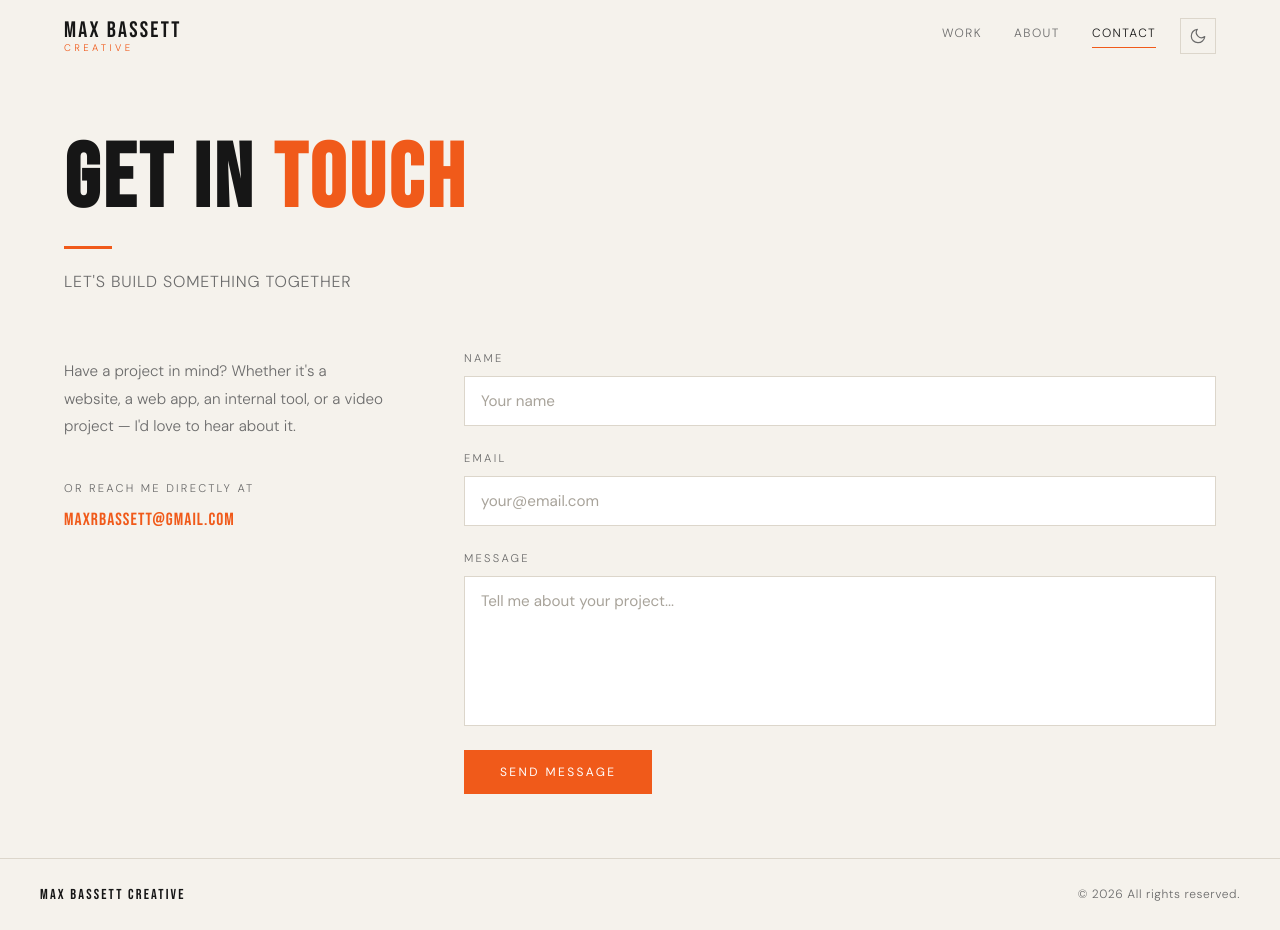
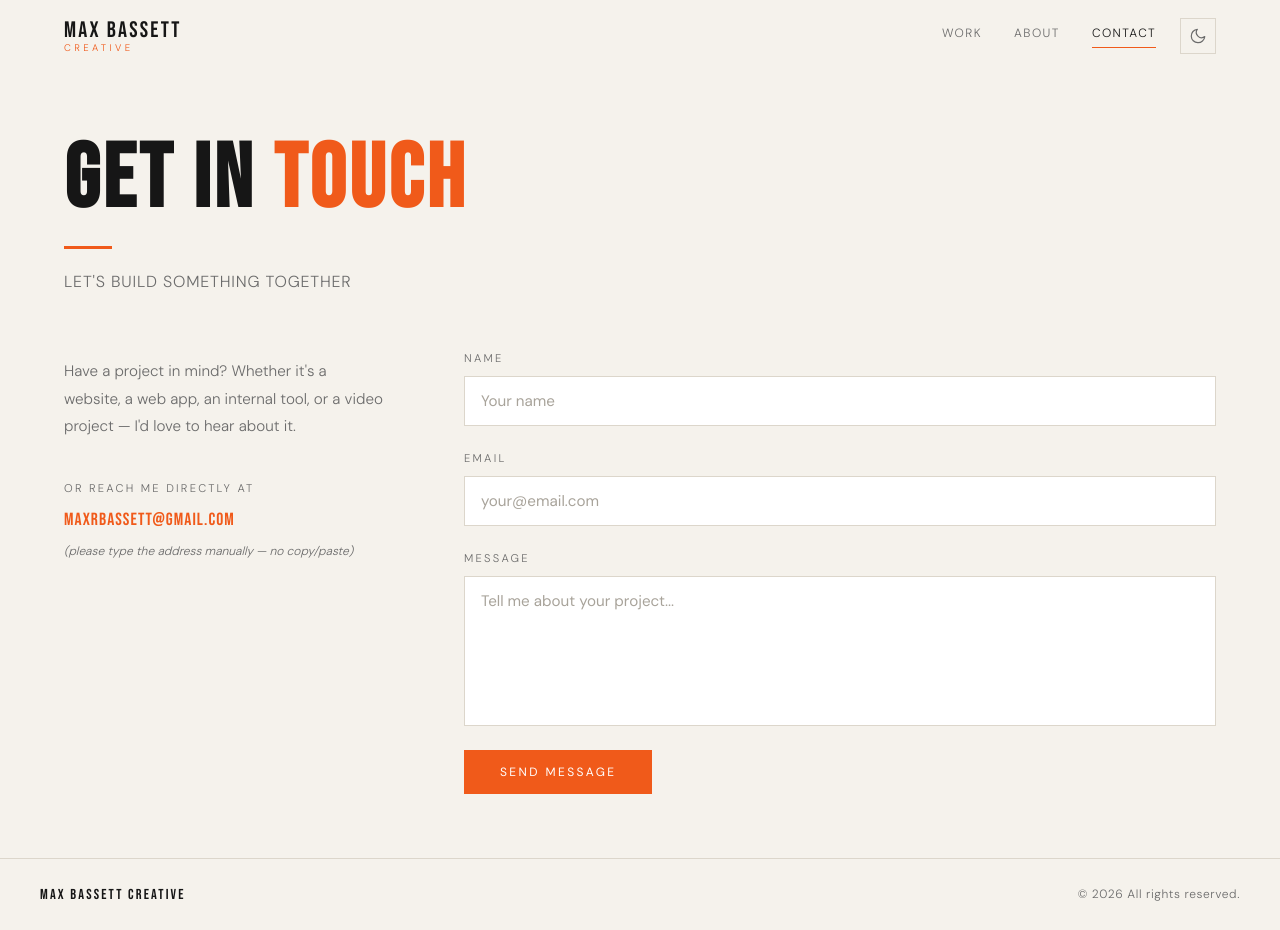
Before and after one commit to maxrbassett/maxbassettcreativewebsite, a React (Vite) app: page /contact in a window 1280 px wide. Built offline with nearby package versions, Linux system fonts and the light colour scheme.

Commit message:
Remove easily digestible email

```diff
--- a/src/pages/About.jsx
+++ b/src/pages/About.jsx
@@ -26,7 +26,7 @@ export default function About() {
           <p className="about__text">
             I'm a software developer based in Lancaster, South Carolina. I build web apps,
             sites, and internal tools — combining clean engineering with
-            careful attention to design and user experience. I currently work as a Full-stack
+            careful attention to design and user experience. I currently work as a Senior Full-stack
             Developer at Chicago Venture Partners and assist in the software development for
             their portfolio companies, including Typenex Medical, a medical device company supplying
             hospitals, clinics, and surgery centers with the tools they need to provide better care.
--- a/src/pages/Contact.css
+++ b/src/pages/Contact.css
@@ -28,16 +28,28 @@
   margin-bottom: 8px;
 }
 
+/* Email is built from three reversed-string data attributes, joined with
+   "." and "@" in CSS content, then displayed right-to-left so it reads
+   correctly. The full address never exists in the DOM. */
 .contact__email {
+  display: inline-block;
   font-family: var(--font-display);
   font-size: 1.1rem;
   letter-spacing: 0.06em;
   color: var(--color-accent);
-  transition: opacity 0.2s;
+  unicode-bidi: bidi-override;
+  direction: rtl;
 }
 
-.contact__email:hover {
-  opacity: 0.8;
+.contact__email::before {
+  content: attr(data-tld) "." attr(data-domain) "@" attr(data-user);
+}
+
+.contact__email-note {
+  margin-top: 8px;
+  font-size: 0.75rem;
+  color: var(--color-text-muted);
+  font-style: italic;
 }
 
 /* Form */
--- a/src/pages/Contact.jsx
+++ b/src/pages/Contact.jsx
@@ -49,9 +49,23 @@ export default function Contact() {
             internal tool, or a video project — I'd love to hear about it.
           </p>
           <p className="contact__email-label">Or reach me directly at</p>
-          <a className="contact__email" href="mailto:maxrbassett@gmail.com">
-            maxrbassett@gmail.com
-          </a>
+          {/*
+            Email is rendered entirely via a CSS pseudo-element drawn from
+            reversed data attributes. The actual address never appears in
+            the DOM as text, and there is no "@" anywhere in the markup —
+            so email-harvesting bots that scan HTML can't pick it up.
+            Visitors see "maxrbassett@gmail.com" normally because the
+            element uses RTL direction with unicode-bidi override.
+          */}
+          <span
+            className="contact__email"
+            data-user="ttessabrxam"
+            data-domain="liamg"
+            data-tld="moc"
+          />
+          <p className="contact__email-note">
+            (please type the address manually — no copy/paste)
+          </p>
         </div>
 
         <form className="contact__form" onSubmit={handleSubmit} noValidate>
```
